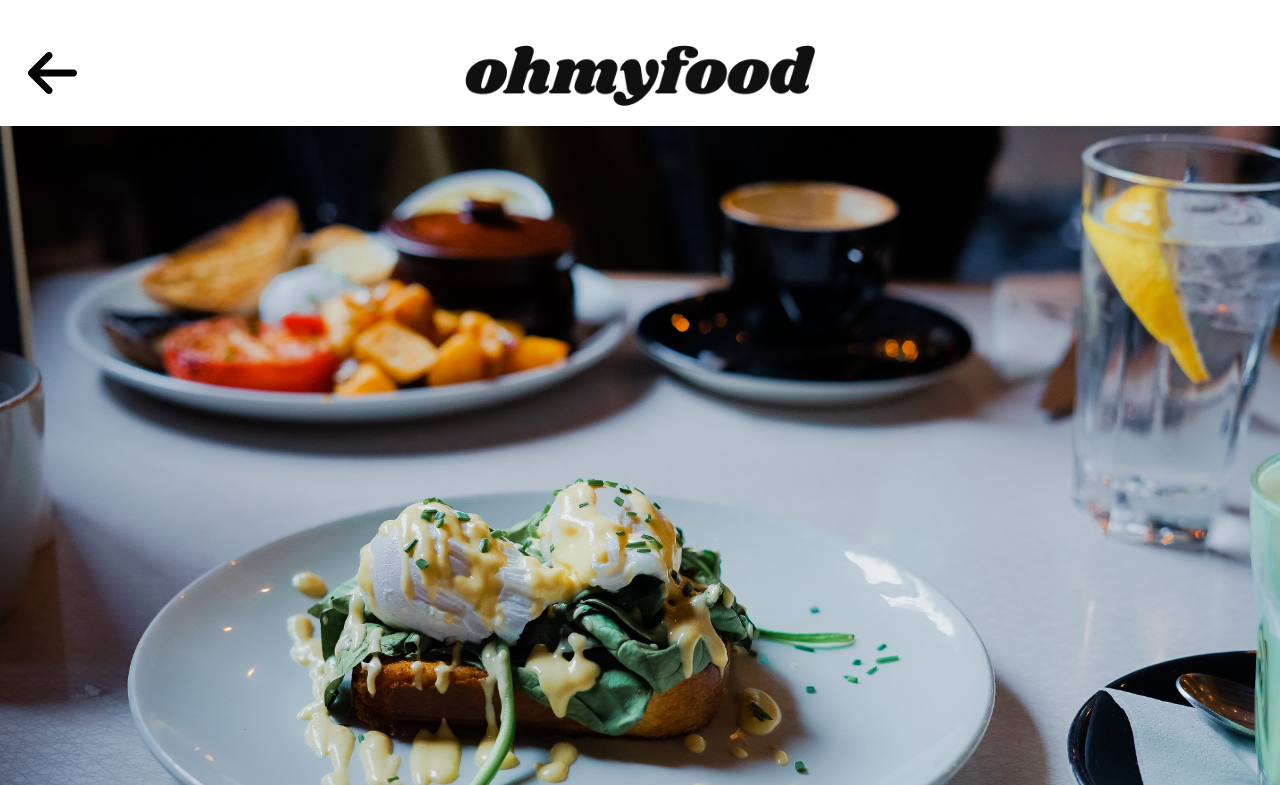
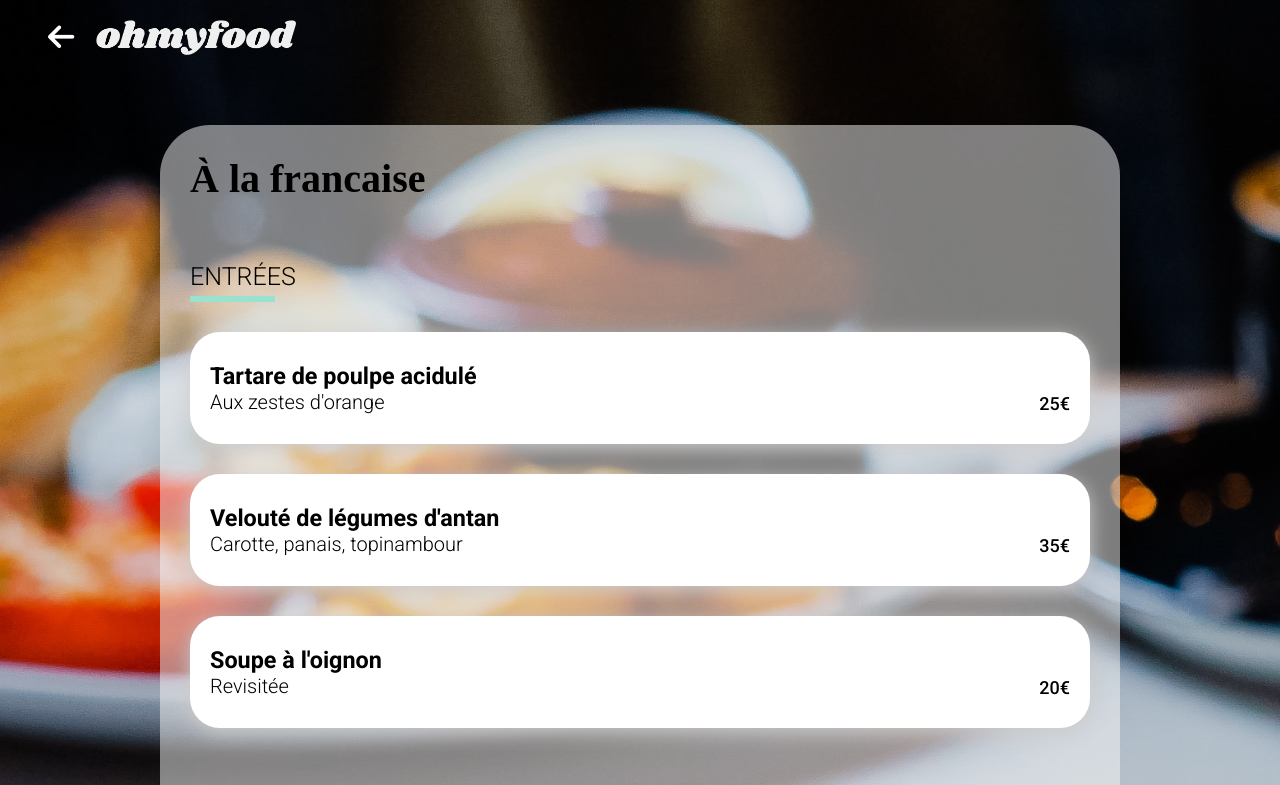
Before and after one commit to Ibtissam-Idb/Openclassrooms_Ohmyfood, a website: page menus/menu_1/index.html in a window 1280 px wide. Shown: the top 785 px of the page. Drawn offline with Linux system fonts and the light colour scheme; a web font is replaced by a local one.

Commit message:
create desktop version

```diff
--- a/menus/menu_1/style_desktop.scss
+++ b/menus/menu_1/style_desktop.scss
@@ -0,0 +1,101 @@
+$primary : #9356DC;
+$secondary : #FF79DA;
+$tertiary : #99E2D0;
+$tint-light : #f7f7f7;
+$tint-middle : #eaeaea;
+$tint-dark: #4c4b4b;
+$shadow-btn : #cdcccc;
+
+
+body {
+    font-size : 20px;
+    background: url("../../maquettes/images/restaurants/toa-heftiba-DQKerTsQwi0-unsplash.jpg");
+    background-size: cover;
+    background-position: 30%;
+}
+
+/* Header */
+
+.header {
+    justify-content: start;
+    z-index: 0;
+    box-shadow: none;
+    padding: 20px;
+}
+
+.header_img {
+    width: 200px;
+    position: relative;
+    left: 50px;
+    filter: invert(1)
+}
+
+.header_icon {
+    font-size: 30px;
+    position: relative;
+    top: 2px;
+    color : #fff;
+}
+
+/* Restaurant */
+
+.restaurant {
+    display: flex;
+    justify-content: center;
+}
+
+.restaurant_img {
+    display: none;
+}
+
+.restaurant_description {
+    border-radius: 50px;
+    width: 75%;
+    margin: 50px 0px;
+    background: rgb(247, 247, 247, 0.5);
+    position: static;
+}
+
+.restaurant_title_bloc h1 {
+    padding-top: 0px;
+    font-size: 40px;
+}
+
+.menu_subtitle {
+    font-size: 25px;
+}
+
+.cards_description_price {
+    font-size: 18px;
+}
+
+.menu_cards_description:hover {
+    .menu_cards_animation {
+    width: 15%;
+    }
+    .not_enough_space {
+        display:none;
+    }
+    .enough_space {
+        display:block;
+    }
+}
+
+.cards_animation_icon {
+    font-size: 40px;
+}
+
+
+/* Footer */
+
+.footer {
+    padding: 40px;
+}
+
+.footer_img {
+    width: 190px;
+}
+
+.footer_list_icon {
+    font-size: 17px;
+}
```
Also changed, not shown: menus/menu_1/index.html (+2 -1 lines), menus/menu_1/style_desktop.css, 1 other file.
